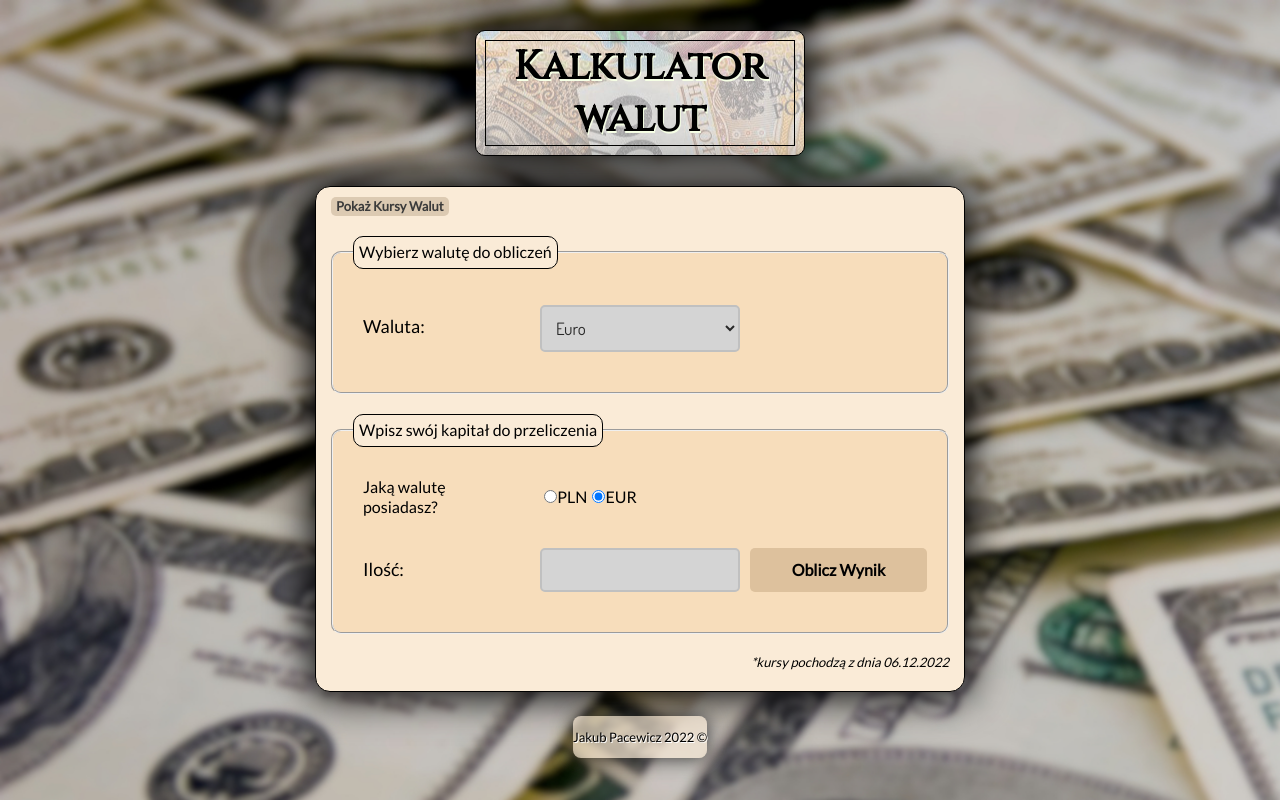
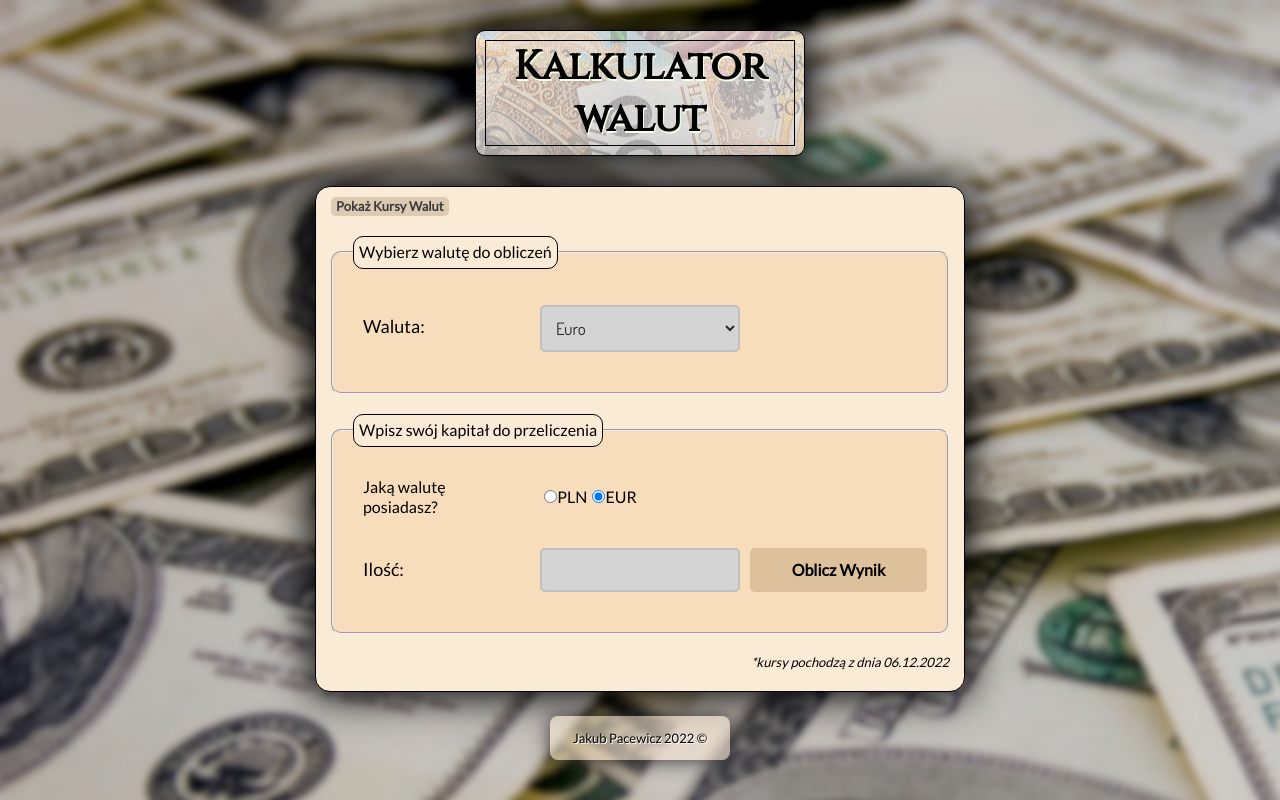
Before and after one commit to pecet3/currencyConverter-react, a React (Create React App) app: page / in a window 1280 px wide. Built offline with nearby package versions, Linux system fonts and the light colour scheme.

Commit message:
styled footer

```diff
--- a/src/App/Footer/style.css
+++ b/src/App/Footer/style.css
@@ -1,11 +1,11 @@
 .footer {
     margin: 24px auto;
     font-size: 12px;
-    max-width: 180px;
+    width: 180px;
     box-shadow: 0px 0px 20px rgb(49, 49, 49);
     text-shadow: 1px 1px rgb(255, 255, 255);
     font-size: 13px;
-    background-color: rgba(250, 235, 215, 0.678);
+    background-color: rgba(250, 235, 215, 0.575);
     border-radius: 8px;
-    padding: -1px;
+    padding: 1px;
 }
```
